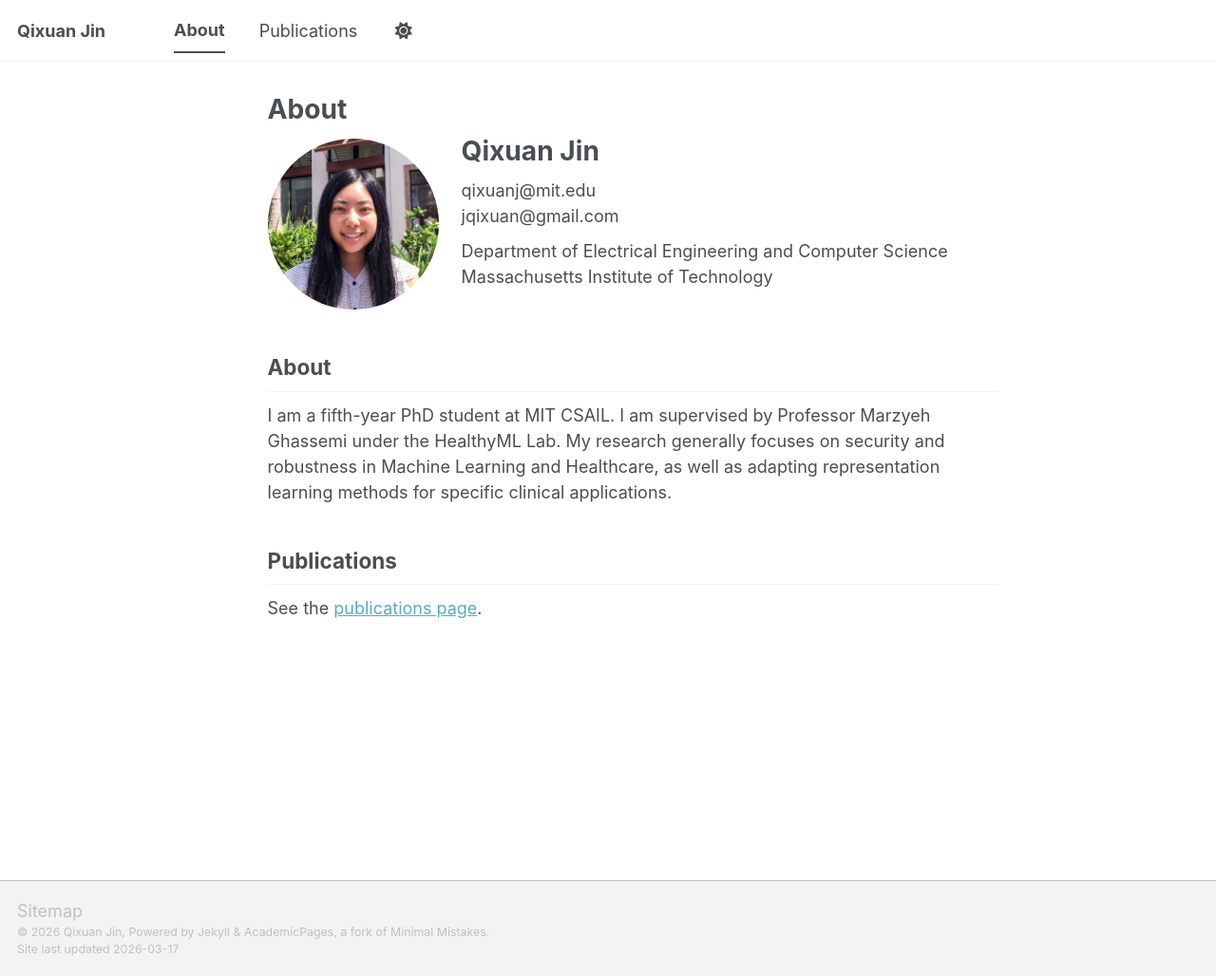
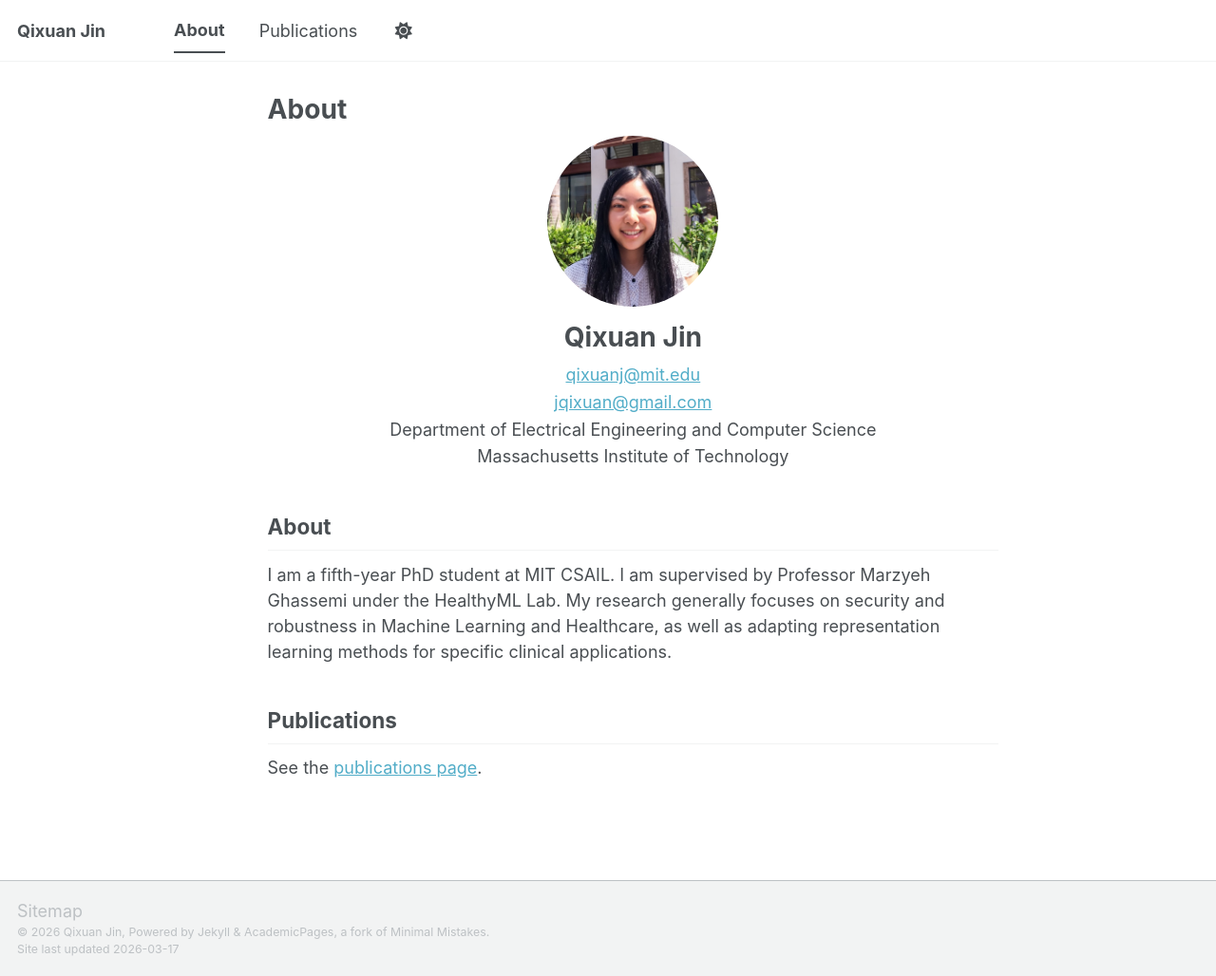
Before and after one commit to QixuanJin99/qixuanjin.github.io, a Jekyll site: the page built from _pages/about.md, in a window 1280 px wide and 1028 px high. Shown: the whole window at 95% size. Built offline with Jekyll 4.4.1, drawn with Linux system fonts in a browser that asks for light colours; a script bundle is joined from its source files by our own code; library files that are not in the unit come from our copies.

Commit message:
Update about.md

```diff
--- a/_pages/about.md
+++ b/_pages/about.md
@@ -5,39 +5,21 @@ layout: single
 author_profile: false
 ---
 
-<!-- <p align="center">
-  <img src="/images/profile_linkedin.jpeg" alt="Qixuan Jin" width="180" style="border-radius: 50%;">
-</p>
+<div style="text-align: center;">
 
-<h1 align="center">Qixuan Jin</h1>
-
-<p align="center">
-  qixuanj@mit.edu<br>
-  jqixuan@gmail.com
-  Department of Electrical Engineering and Computer Science
-  Massachusetts Institute of Technology
-</p> -->
-
-<div style="display: flex; align-items: center; gap: 24px;">
-
-  <!-- Profile Image -->
   <img src="/images/profile_linkedin.jpeg"
        alt="Qixuan Jin"
        width="180"
        style="border-radius: 50%;">
 
-  <!-- Text Block -->
-  <div>
-    <h1 style="margin-bottom: 10px;">Qixuan Jin</h1>
-    <p style="margin: 0;">
-      qixuanj@mit.edu<br>
-      jqixuan@gmail.com
-    </p>
-    <p style="margin-top: 10px;">
-      Department of Electrical Engineering and Computer Science<br>
-      Massachusetts Institute of Technology
-    </p>
-  </div>
+  <h1 style="margin-top: 16px; margin-bottom: 8px;">Qixuan Jin</h1>
+
+  <p style="margin: 0; line-height: 1.6;">
+    <a href="mailto:qixuanj@mit.edu">qixuanj@mit.edu</a><br>
+    <a href="mailto:jqixuan@gmail.com">jqixuan@gmail.com</a><br>
+    Department of Electrical Engineering and Computer Science<br>
+    Massachusetts Institute of Technology
+  </p>
 
 </div>
 
```
